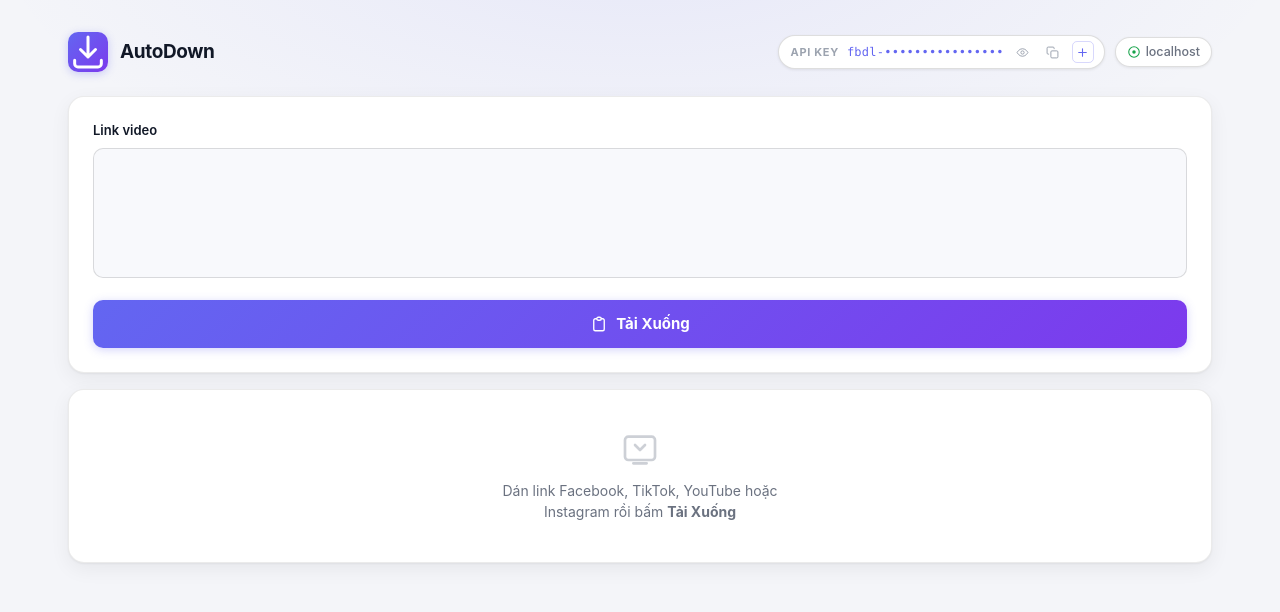
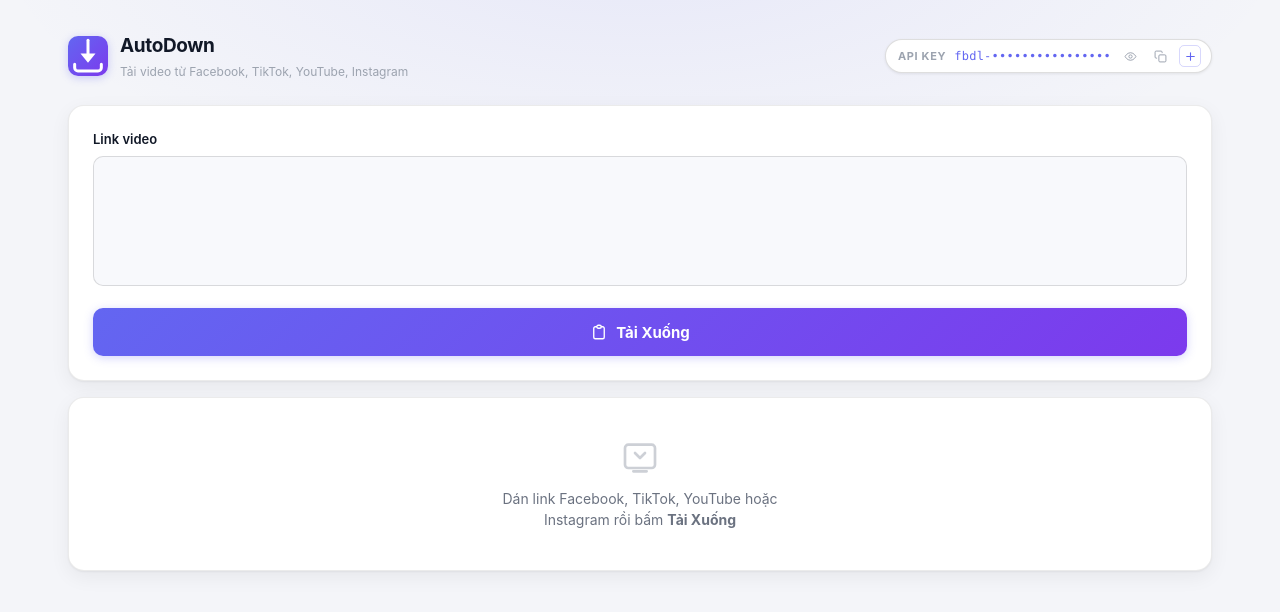
Before and after one commit to thangmdcp/autodown, a Flask app: page / in a window 1280 px wide. Shown: the top 612 px of the page. Run offline with Flask 3, Linux system fonts and the light colour scheme.

Commit message:
Update branding: new logo, subtitle, favicon, OG image
- New play+download combined logo icon
- Show subtitle under app name
- Add OG/Twitter meta tags for link preview
- Add SVG favicon and og.svg thumbnail
- Remove localhost badge

Co-Authored-By: Claude Sonnet 4.6 <noreply@anthropic.com>

```diff
--- a/static/css/style.css
+++ b/static/css/style.css
@@ -88,7 +88,12 @@ body {
   color: var(--text);
 }
 
-.subtitle { display: none; }
+.subtitle {
+  margin: 2px 0 0;
+  font-size: 12px;
+  color: var(--text-faint);
+  font-weight: 400;
+}
 
 .badge-local {
   display: inline-flex;
--- a/templates/index.html
+++ b/templates/index.html
@@ -3,7 +3,25 @@
 <head>
 <meta charset="UTF-8">
 <meta name="viewport" content="width=device-width, initial-scale=1">
-<title>AutoDown</title>
+<title>AutoDown — Tải video Facebook, TikTok, YouTube, Instagram</title>
+<meta name="description" content="Tải video từ Facebook, TikTok, YouTube, Instagram. Tự động đặt tên file theo caption.">
+
+<!-- Open Graph / Facebook -->
+<meta property="og:type" content="website">
+<meta property="og:url" content="https://autodown.vibevic.com">
+<meta property="og:title" content="AutoDown">
+<meta property="og:description" content="Tải video từ Facebook, TikTok, YouTube, Instagram">
+<meta property="og:image" content="https://autodown.vibevic.com/static/img/og.svg">
+
+<!-- Twitter -->
+<meta name="twitter:card" content="summary_large_image">
+<meta name="twitter:title" content="AutoDown">
+<meta name="twitter:description" content="Tải video từ Facebook, TikTok, YouTube, Instagram">
+<meta name="twitter:image" content="https://autodown.vibevic.com/static/img/og.svg">
+
+<!-- Favicon -->
+<link rel="icon" type="image/svg+xml" href="{{ url_for('static', filename='img/favicon.svg') }}">
+
 <link rel="stylesheet" href="{{ url_for('static', filename='css/style.css') }}">
 </head>
 <body>
@@ -12,12 +30,14 @@
       <div class="brand">
         <span class="brand-icon" aria-hidden="true">
           <svg viewBox="0 0 24 24" fill="none">
-            <path d="M12 3v12m0 0 4.5-4.5M12 15l-4.5-4.5M4 17v2a2 2 0 0 0 2 2h12a2 2 0 0 0 2-2v-2" stroke="currentColor" stroke-width="1.8" stroke-linecap="round" stroke-linejoin="round"/>
+            <path d="M4 17v2a2 2 0 0 0 2 2h12a2 2 0 0 0 2-2v-2" stroke="currentColor" stroke-width="1.8" stroke-linecap="round" fill="none"/>
+            <path d="M12 2.5v8.5" stroke="currentColor" stroke-width="1.8" stroke-linecap="round"/>
+            <path d="M7.5 10.5L12 16l4.5-5.5z" fill="currentColor"/>
           </svg>
         </span>
         <div>
           <h1>AutoDown</h1>
-          <p class="subtitle">Tải video / reel Facebook &amp; đặt tên file theo caption</p>
+          <p class="subtitle">Tải video từ Facebook, TikTok, YouTube, Instagram</p>
         </div>
       </div>
       <div class="topbar-right">
@@ -51,13 +71,6 @@
             </div>
           </form>
         </dialog>
-        <span class="badge-local">
-          <svg width="14" height="14" viewBox="0 0 24 24" fill="none" aria-hidden="true">
-            <circle cx="12" cy="12" r="9" stroke="currentColor" stroke-width="1.8"/>
-            <circle cx="12" cy="12" r="3" fill="currentColor"/>
-          </svg>
-          localhost
-        </span>
       </div>
     </header>
 
```
Also changed, not shown: static/img/favicon.svg (added), static/img/og.svg (added).
